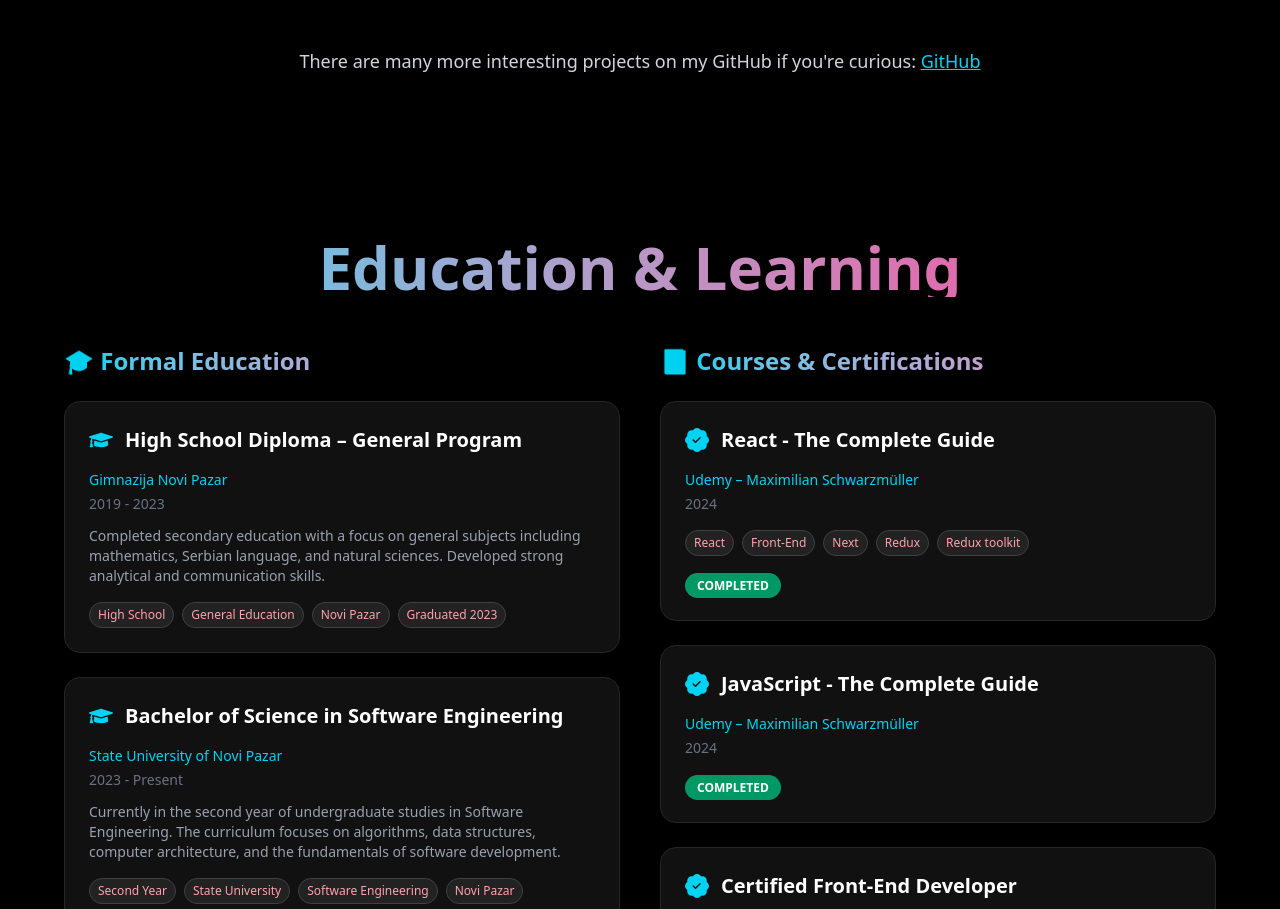
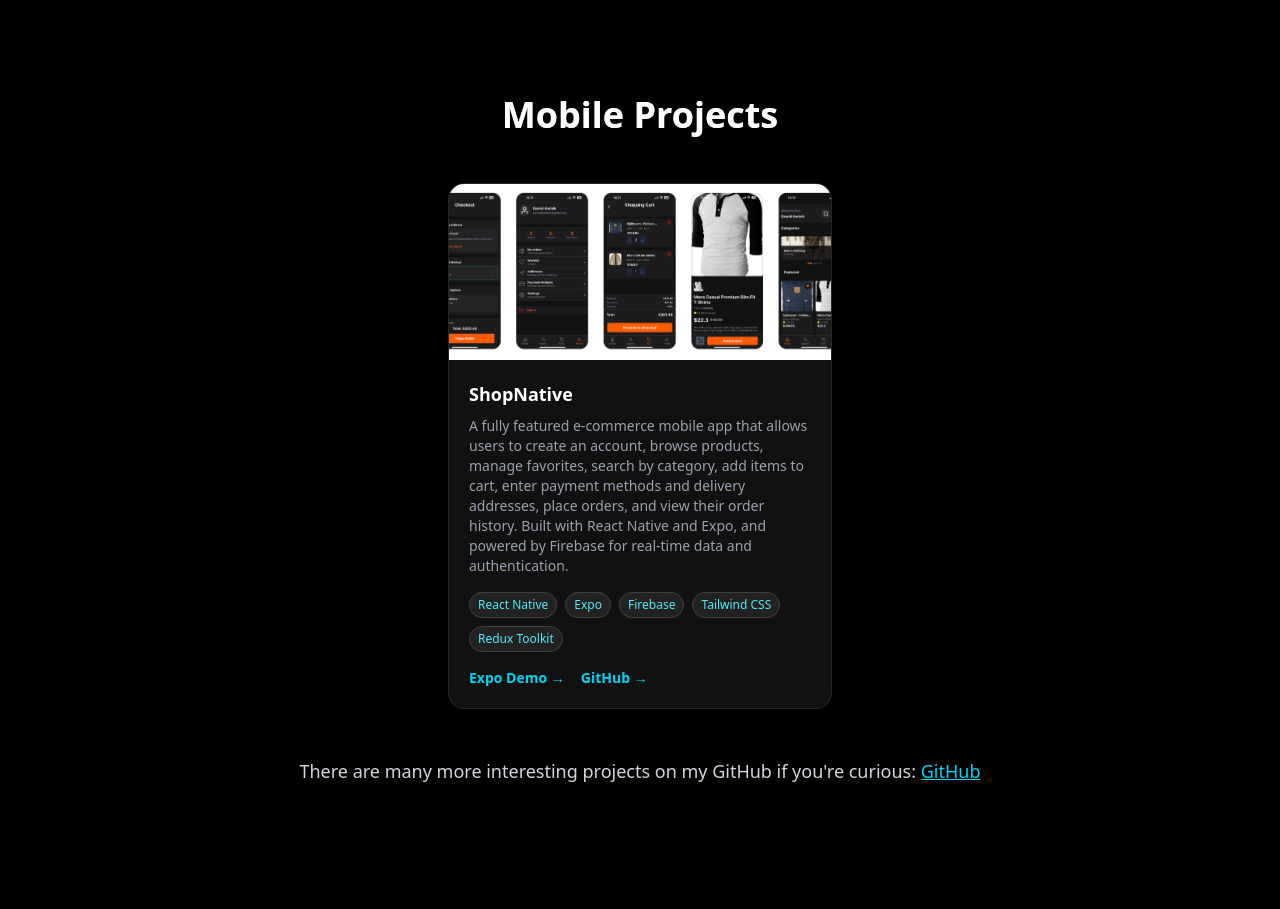
Before and after one commit to karisikdzemil/Portfolio, a Next.js app: page / in a window 1280 px wide. Shown: the part 4569-5478 px from the top of the page. Built offline with nearby package versions, Linux system fonts and the light colour scheme.

Commit message:
ShopNative project added

```diff
--- a/components/ProjectsPage.jsx
+++ b/components/ProjectsPage.jsx
@@ -52,6 +52,26 @@ const projects = [
   },
 ];
 
+const nativeProjects = [
+  {
+    title: "ShopNative",
+    description:
+      "A fully featured e-commerce mobile app that allows users to create an account, browse products, manage favorites, search by category, add items to cart, enter payment methods and delivery addresses, place orders, and view their order history. Built with React Native and Expo, and powered by Firebase for real-time data and authentication.",
+    image: "/ShopNative.png",
+    tags: ["React Native", "Expo", "Firebase", "Tailwind CSS", "Redux Toolkit"],
+    links: [
+      {
+        label: "Expo Demo",
+        href: "https://expo.dev/accounts/dzemilk/projects/ShopNative",
+      },
+      {
+        label: "GitHub",
+        href: "https://github.com/karisikdzemil/ShopNative",
+      },
+    ],
+  },
+];
+
 export default function ProjectsPage() {
   return (
     <section
@@ -67,6 +87,18 @@ export default function ProjectsPage() {
           <ProjectCard key={index} {...project} delay={index * 0.2} />
         ))}
       </div>
+      <div className="mt-24">
+        <h3 className="text-4xl font-bold text-center text-white mb-12 bg-gradient-to-r from-pink-400 to-cyan-400 text-transparent bg-clip-text">
+          Mobile Projects
+        </h3>
+
+        <div className="max-w-4xl mx-auto grid grid-cols-1 sm:grid-cols-1 md:grid-cols-1 gap-12 justify-items-center">
+          {nativeProjects.map((project, index) => (
+            <ProjectCard key={index} {...project} delay={index * 0.2} />
+          ))}
+        </div>
+      </div>
+
       <p className="text-center mt-12 text-lg text-gray-300">
         There are many more interesting projects on my GitHub if you're
         curious:&nbsp;
```
Also changed, not shown: public/ShopNative.PNG.
